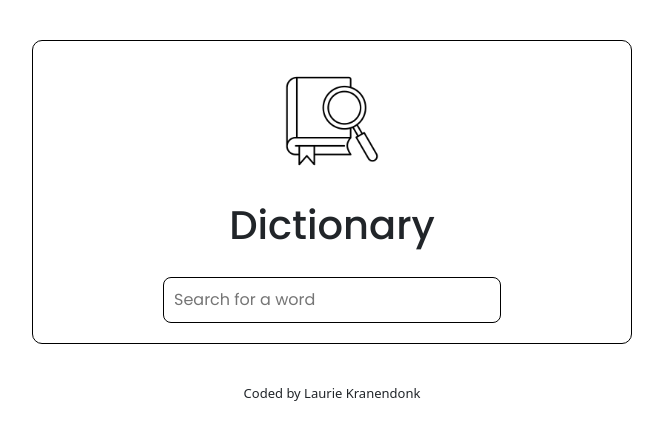
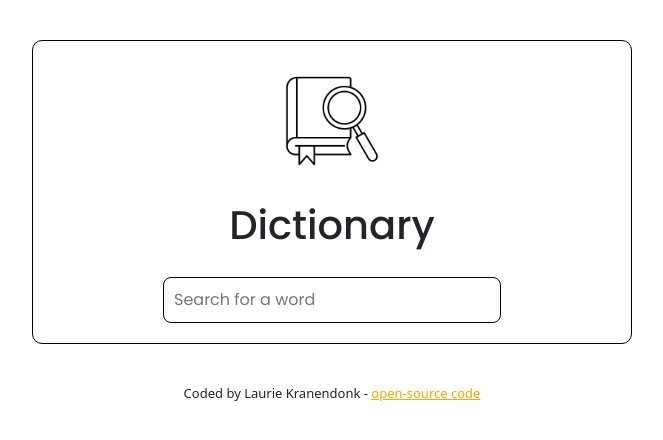
Before and after one commit to LaurieKD/dictionary-project, a React (Create React App) app: page / in a window 1280 px wide. Shown: the top 440 px of the page, without its empty margins (308-971 px from the left). Built offline with nearby package versions, Linux system fonts and the light colour scheme.

Commit message:
Added link to GitHub

```diff
--- a/src/App.css
+++ b/src/App.css
@@ -1,3 +1,11 @@
+a {
+	color: orange;
+}
+
+a:hover {
+	color: red;
+}
+
 h1 {
 	text-align: center;
 }
--- a/src/App.js
+++ b/src/App.js
@@ -20,7 +20,9 @@ function App() {
 					<Dictionary />
 				</main>
 			</div>
-			<footer>Coded by Laurie Kranendonk</footer>
+			<footer>
+				Coded by Laurie Kranendonk - <a href="https://github.com/LaurieKD/dictionary-project"> open-source code</a>
+			</footer>
 		</div>
 	);
 }
```
